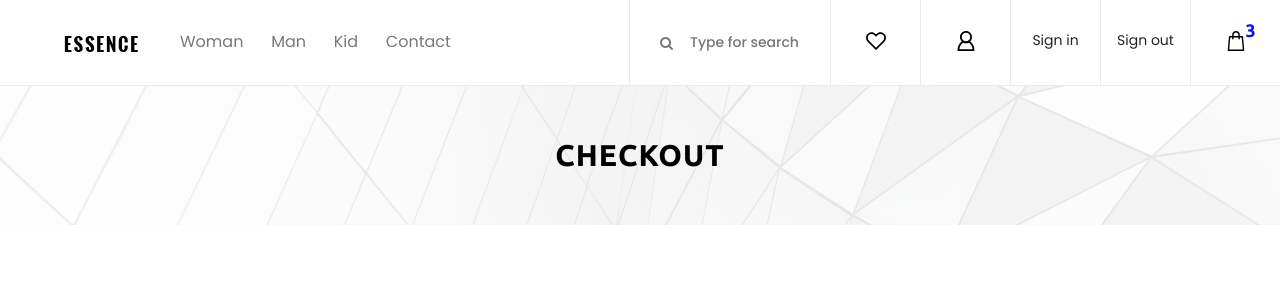
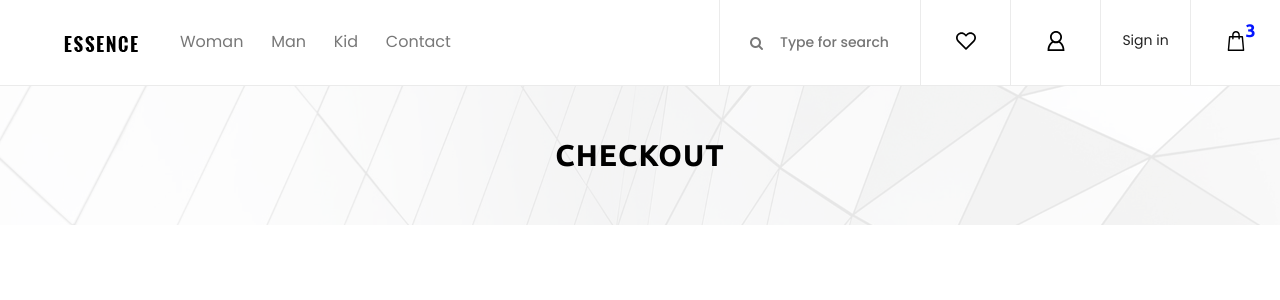
Before and after one commit to giuliasco/Progetto_Ecommerce, a Laravel app: page /checkout in a window 1280 px wide. Shown: the top 300 px of the page. Run offline with Laravel 8, Linux system fonts and the light colour scheme; some libraries are stand-ins or nearby versions.

Commit message:
login & register

```diff
--- a/progetto/resources/views/header.blade.php
+++ b/progetto/resources/views/header.blade.php
@@ -81,10 +81,7 @@
             <div class="user-login-info">
                 <a href="/login">Sign in </a>
             </div>
-            <!--user sign out  -->
-            <div class="user-login-info">
-                <a href="#">Sign out </a>
-            </div>
+
             <!-- Cart Area -->
             <div class="cart-area">
                 <a href="#" id="essenceCartBtn"><img src={{asset('img/core-img/bag.svg')}} alt=""> <span>3</span></a>
```
